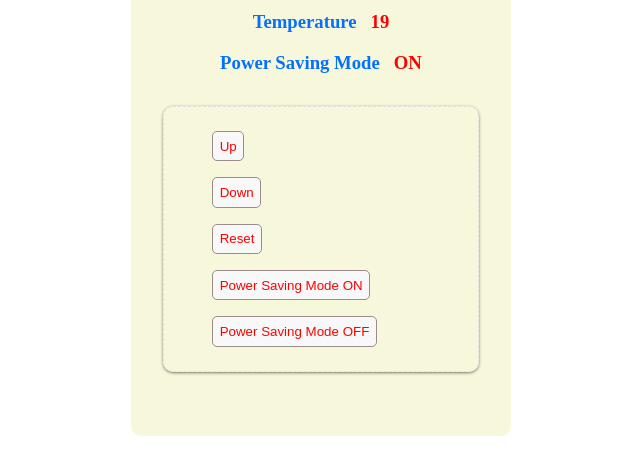
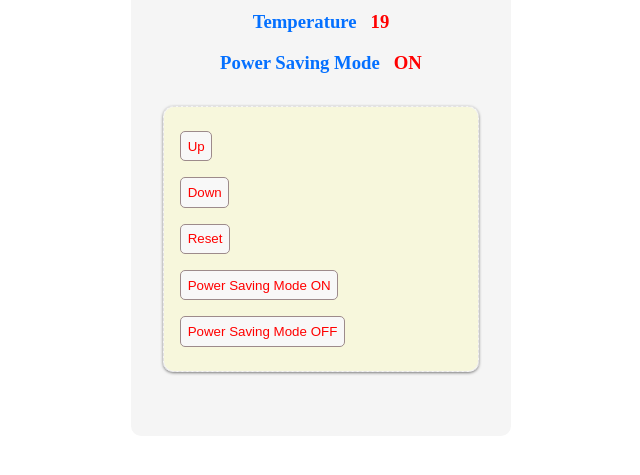
Before and after one commit to fhitz/thermo, a plain HTML site: page index.html in a window 1280 px wide. Both pictures are taken after a click on the button "Down". Shown: the part 119-594 px from the top of the page, without its empty margins (319-959 px from the left). Drawn offline with Linux system fonts and the light colour scheme.

Commit message:
limit bg display to only tstat faceplate

```diff
--- a/css/style.css
+++ b/css/style.css
@@ -42,7 +42,14 @@ ul {
   padding: 1em;
   padding: 1em 3em;
   box-shadow: 0px 1px 3px rgba(0,0,0,.5);
+  padding: 0;
 }
+
+#faceplate {
+  padding: 1em;
+  border-radius: 10px;
+}
+
 
 li {
   list-style: none;
--- a/index.html
+++ b/index.html
@@ -22,11 +22,13 @@
 
       <section>
         <ul>
-          <li><button onclick="up()">Up</button></li>
-          <li><button onclick="down()">Down</button></li>
-          <li><button onclick="reset()">Reset</button></li>
-          <li><button onclick="psmOn()">Power Saving Mode ON</button></li>
-          <li><button onclick="psmOff()">Power Saving Mode OFF</button></li>
+          <div id="faceplate">
+            <li><button onclick="up()">Up</button></li>
+            <li><button onclick="down()">Down</button></li>
+            <li><button onclick="reset()">Reset</button></li>
+            <li><button onclick="psmOn()">Power Saving Mode ON</button></li>
+            <li><button onclick="psmOff()">Power Saving Mode OFF</button></li>
+          </div>
         </ul>
       </section>
 
@@ -41,14 +43,14 @@
       thermo.increaseTemperature();
       thermo.setColor();
       document.getElementById('temp').innerHTML = thermo.defaultTemperature;
-      document.getElementById('wrapper').style.backgroundColor = thermo.color;
+      document.getElementById('faceplate').style.backgroundColor = thermo.color;
     }
 
     function down() {
       thermo.decreaseTemperature();
       thermo.setColor();
       document.getElementById('temp').innerHTML = thermo.defaultTemperature;
-      document.getElementById('wrapper').style.backgroundColor = thermo.color;
+      document.getElementById('faceplate').style.backgroundColor = thermo.color;
     }
 
     function reset() {
@@ -58,7 +60,7 @@
       thermo.powerSaveButton();
       document.getElementById('temp').innerHTML = thermo.defaultTemperature;
       document.getElementById('power-saving').innerHTML = "ON";
-      document.getElementById('wrapper').style.backgroundColor = thermo.color;
+      document.getElementById('faceplate').style.backgroundColor = thermo.color;
     }
 
     function psmOn() {
@@ -67,7 +69,7 @@
       thermo.setColor();
       document.getElementById('temp').innerHTML = thermo.defaultTemperature;
       document.getElementById('power-saving').innerHTML = "ON";
-      document.getElementById('wrapper').style.backgroundColor = thermo.color;
+      document.getElementById('faceplate').style.backgroundColor = thermo.color;
     }
 
     function psmOff() {
@@ -76,7 +78,7 @@
       thermo.setColor();
       document.getElementById('temp').innerHTML = thermo.defaultTemperature;
       document.getElementById('power-saving').innerHTML = "OFF";
-      document.getElementById('wrapper').style.backgroundColor = thermo.color;
+      document.getElementById('faceplate').style.backgroundColor = thermo.color;
     }
 
 
```
